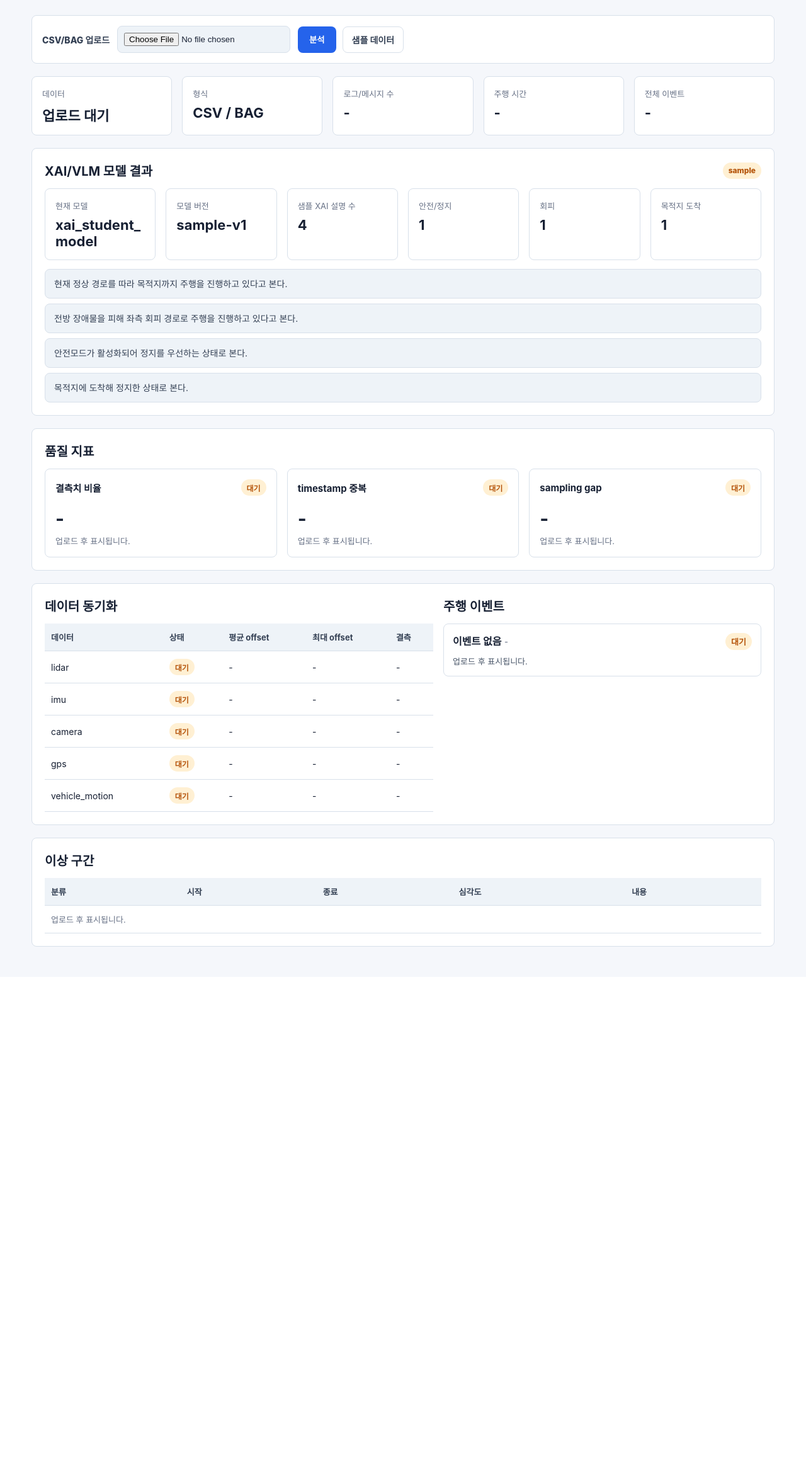
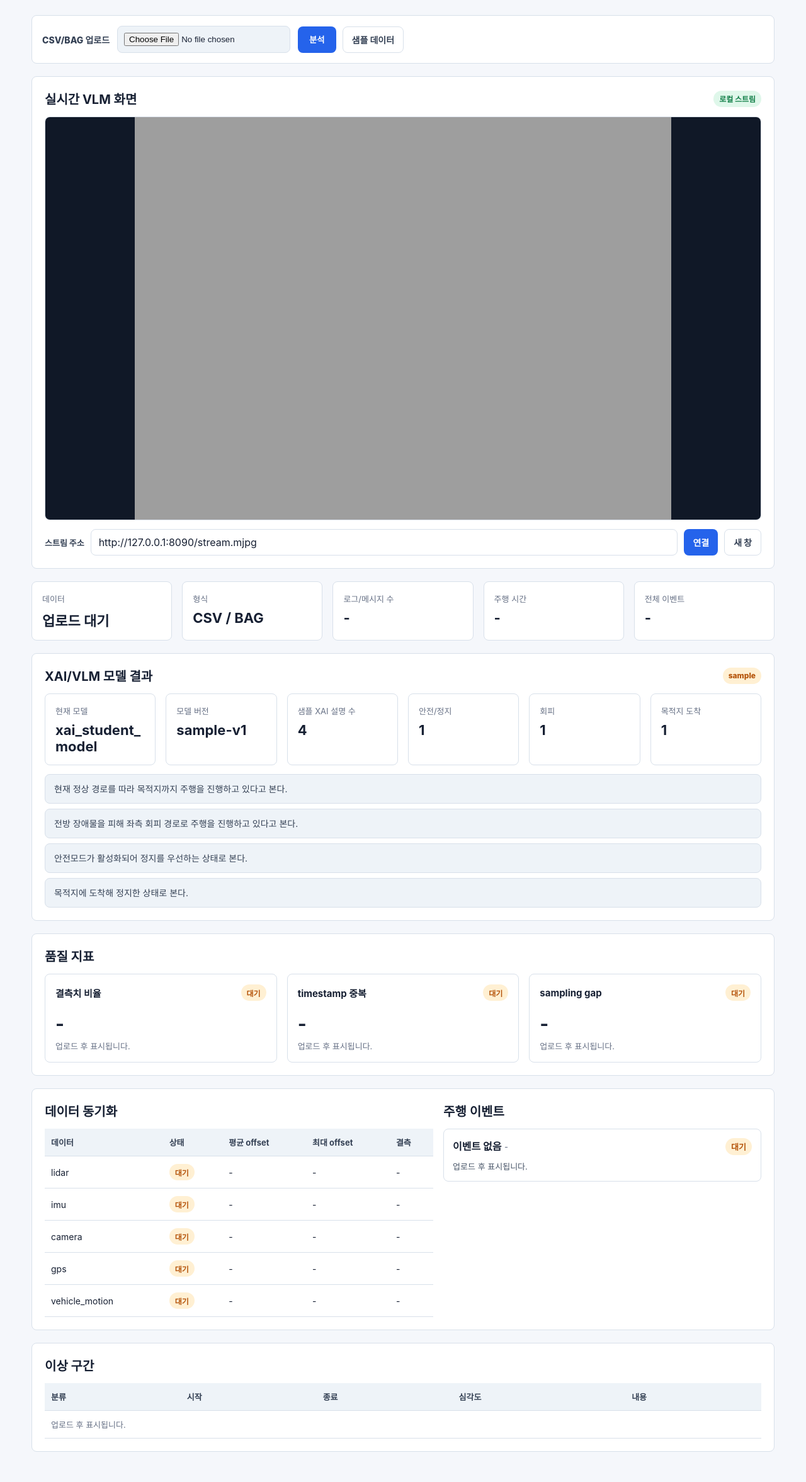
Before and after one commit to Donok53/autodriving_dataset_QA_dashboard, a FastAPI app: page / in a window 1280 px wide. Shown: the part 196-2549 px from the top of the page at 63% size. Before the commit the page ends 1699 px from the top, so only its background shows below. Run offline with FastAPI, Linux system fonts and the light colour scheme.

Commit message:
실시간 VLM 스트림 패널 추가

```diff
--- /dev/null
+++ b/app/static/live-vlm.js
@@ -0,0 +1,55 @@
+function initLiveVlm(panel) {
+  const image = panel.querySelector("[data-live-vlm-image]");
+  const form = panel.querySelector("[data-live-vlm-form]");
+  const urlInput = panel.querySelector("[data-live-vlm-url]");
+  const status = panel.querySelector("[data-live-vlm-status]");
+  const openLink = panel.querySelector("[data-live-vlm-open]");
+
+  if (!image || !form || !urlInput) {
+    return;
+  }
+
+  function pageUrl(streamUrl) {
+    try {
+      const parsed = new URL(streamUrl);
+      return `${parsed.origin}/`;
+    } catch (_error) {
+      return streamUrl;
+    }
+  }
+
+  function setStatus(text, className) {
+    if (!status) {
+      return;
+    }
+    status.textContent = text;
+    status.classList.remove("good", "warn", "bad");
+    status.classList.add(className);
+  }
+
+  function connect(streamUrl) {
+    const trimmed = streamUrl.trim();
+    if (!trimmed) {
+      return;
+    }
+    const cacheBuster = `t=${Date.now()}`;
+    const separator = trimmed.includes("?") ? "&" : "?";
+    image.src = `${trimmed}${separator}${cacheBuster}`;
+    if (openLink) {
+      openLink.href = pageUrl(trimmed);
+    }
+    setStatus("연결 중", "warn");
+  }
+
+  image.addEventListener("load", () => setStatus("수신 중", "good"));
+  image.addEventListener("error", () => setStatus("오프라인", "bad"));
+
+  form.addEventListener("submit", (event) => {
+    event.preventDefault();
+    connect(urlInput.value);
+  });
+}
+
+document.addEventListener("DOMContentLoaded", () => {
+  document.querySelectorAll("[data-live-vlm]").forEach(initLiveVlm);
+});
--- a/app/static/styles.css
+++ b/app/static/styles.css
@@ -384,6 +384,74 @@ th {
   line-height: 1.5;
 }
 
+.live-vlm-layout {
+  display: grid;
+  gap: 14px;
+}
+
+.live-vlm-screen {
+  overflow: hidden;
+  border: 1px solid var(--line);
+  border-radius: 8px;
+  background: #101827;
+}
+
+.live-vlm-screen img {
+  display: block;
+  width: 100%;
+  aspect-ratio: 16 / 9;
+  object-fit: contain;
+  background: #101827;
+}
+
+.live-vlm-controls {
+  display: grid;
+  grid-template-columns: auto minmax(280px, 1fr) auto auto;
+  gap: 10px;
+  align-items: center;
+}
+
+.live-vlm-controls label {
+  color: #344054;
+  font-size: 13px;
+  font-weight: 800;
+}
+
+.live-vlm-controls input {
+  min-width: 0;
+  min-height: 42px;
+  padding: 0 12px;
+  border: 1px solid var(--line);
+  border-radius: 8px;
+  color: var(--text);
+  font: inherit;
+}
+
+.live-vlm-controls button,
+.live-vlm-controls a {
+  display: inline-flex;
+  align-items: center;
+  justify-content: center;
+  min-height: 42px;
+  padding: 0 14px;
+  border-radius: 8px;
+  font-size: 14px;
+  font-weight: 800;
+  text-decoration: none;
+  cursor: pointer;
+}
+
+.live-vlm-controls button {
+  border: 0;
+  background: var(--blue);
+  color: #fff;
+}
+
+.live-vlm-controls a {
+  border: 1px solid var(--line);
+  color: #344054;
+}
+
 .camera-player {
   display: grid;
   gap: 14px;
@@ -613,8 +681,16 @@ th {
   }
 
   .camera-controls input[type="range"],
-  .camera-status {
+  .camera-status,
+  .live-vlm-controls label,
+  .live-vlm-controls input,
+  .live-vlm-controls button,
+  .live-vlm-controls a {
     grid-column: 1 / -1;
+  }
+
+  .live-vlm-controls {
+    grid-template-columns: 1fr;
   }
 
   .camera-status {
--- a/app/templates/dashboard.html
+++ b/app/templates/dashboard.html
@@ -7,6 +7,7 @@
     <link rel="stylesheet" href="/static/styles.css">
     <script src="/static/pagination.js?v=2" defer></script>
     <script src="/static/camera-player.js?v=4" defer></script>
+    <script src="/static/live-vlm.js?v=1" defer></script>
     <script src="/static/upload-progress.js?v=6" defer></script>
   </head>
   <body>
@@ -38,6 +39,33 @@
             <a href="/sample">샘플 데이터</a>
           </div>
         </form>
+      </section>
+
+      <section class="panel live-vlm-panel" data-live-vlm>
+        <div class="section-title">
+          <h2>실시간 VLM 화면</h2>
+          <span class="status good" data-live-vlm-status>로컬 스트림</span>
+        </div>
+        <div class="live-vlm-layout">
+          <div class="live-vlm-screen">
+            <img
+              src="http://127.0.0.1:8090/stream.mjpg"
+              alt="XAI VLM live stream"
+              data-live-vlm-image
+            >
+          </div>
+          <form class="live-vlm-controls" data-live-vlm-form>
+            <label for="live-vlm-url">스트림 주소</label>
+            <input
+              id="live-vlm-url"
+              type="url"
+              value="http://127.0.0.1:8090/stream.mjpg"
+              data-live-vlm-url
+            >
+            <button type="submit">연결</button>
+            <a href="http://127.0.0.1:8090/" target="_blank" rel="noopener" data-live-vlm-open>새 창</a>
+          </form>
+        </div>
       </section>
 
       <section id="analysis-progress-panel" class="progress-panel" aria-live="polite" hidden>
```
Also changed, not shown: tests/test_api.py (+3 -0 lines).
